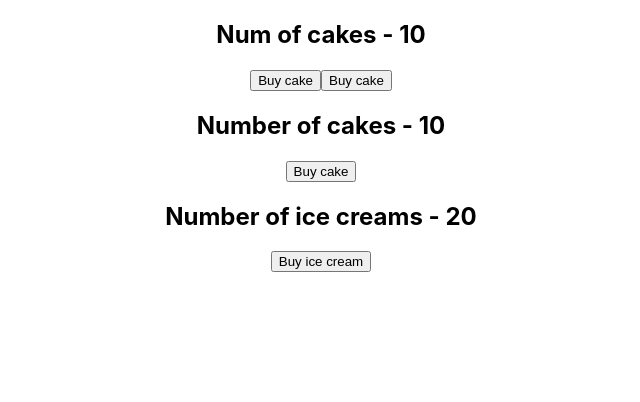
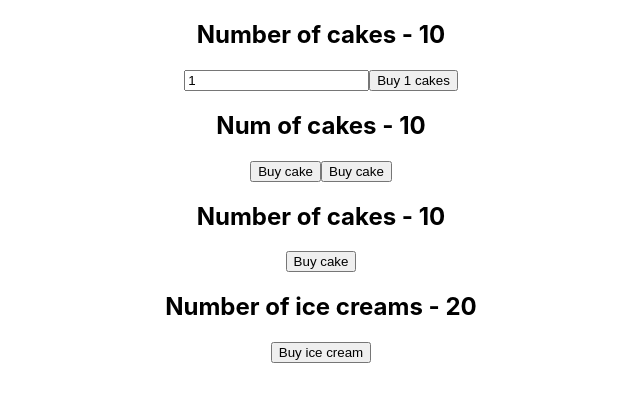
Before and after one commit to TsaiTsaiChieh/react-redux-demo, a React (Create React App) app: page / in a window 1280 px wide. Shown: the top 402 px of the page, without its empty margins (319-959 px from the left). Built offline with nearby package versions, Linux system fonts and the light colour scheme.

Commit message:
:sparkles: create action payload

```diff
--- a/src/App.js
+++ b/src/App.js
@@ -4,14 +4,16 @@
 import HooksCakeContainer from './components/HooksCakeContainer';
 import { store } from './redux/store';
 import IceCreamContainer from './components/IceCreamContainer';
+import NewCakeContainer from './components/NewCakeContainer';
 
 function App() {
   return (
     <Provider store={store}>
       <div className="App">
-        <HooksCakeContainer/>
+        <NewCakeContainer />
+        <HooksCakeContainer />
         <CakeContainer />
-        <IceCreamContainer/>
+        <IceCreamContainer />
       </div>
     </Provider>
   );
--- /dev/null
+++ b/src/components/NewCakeContainer.js
@@ -0,0 +1,28 @@
+import { useState } from "react"
+import { connect } from "react-redux"
+import { buyCake } from "../redux"
+
+function NewCakeContainer(props) {
+    const [number, setNumber] = useState(1)
+    return (
+        <div>
+            <h2>Number of cakes - {props.numOfCakes}</h2>
+            <input type="text" value={number} onChange={(e) => setNumber(e.target.value)} />
+            <button onClick={() => props.buyCake(number)}>Buy {number} cakes</button>
+        </div>
+    )
+}
+
+const mapStateToProps = state => {
+    return {
+        numOfCakes: state.cake.numOfCakes
+    }
+}
+
+const mapDispatchToProps = dispatch => {
+    return {
+        buyCake: number => dispatch(buyCake(number))
+    }
+}
+
+export default connect(mapStateToProps, mapDispatchToProps)(NewCakeContainer)
--- a/src/redux/cake/cakeActions.js
+++ b/src/redux/cake/cakeActions.js
@@ -1,7 +1,8 @@
 import { BUY_CAKE } from "./cakeTypes"
 
-export const buyCake = () => {
+export const buyCake = (number = 1) => {
     return {
-        type: BUY_CAKE
+        type: BUY_CAKE,
+        payload: number
     }
 }
--- a/src/redux/cake/cakeReducer.js
+++ b/src/redux/cake/cakeReducer.js
@@ -8,7 +8,7 @@
     switch (action.type) {
         case BUY_CAKE: return {
             ...state,
-            numOfCakes: state.numOfCakes - 1
+            numOfCakes: state.numOfCakes - action.payload
         }
 
         default: return state
```
